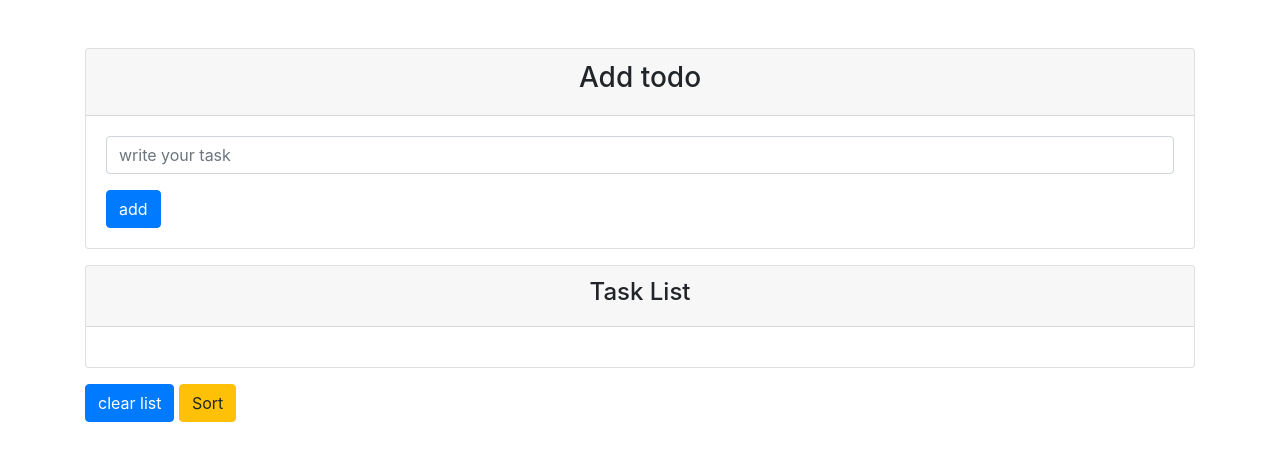
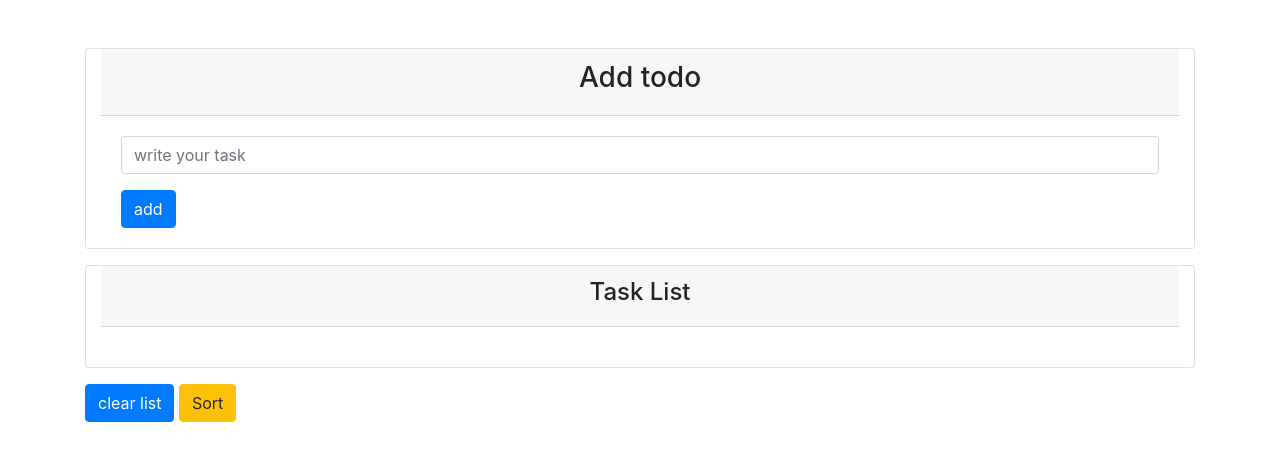
Before and after one commit to OlegPloshchynskiy/todo-list, a plain HTML site: page index.html in a window 1280 px wide. Drawn offline with nearby package versions, Linux system fonts and the light colour scheme.

Commit message:
Update index.html

```diff
--- a/index.html
+++ b/index.html
@@ -15,7 +15,7 @@
 <body>
     <section class="tasks-wrap mt-5">
         <div class="container">
-            <div class="card mb-3">
+            <div class="card col col-sm-12 mb-3">
                 <div class="card-header">
                     <h3 class="text-center">Add todo</h3>
                 </div>
@@ -39,7 +39,7 @@
             <!-- /.card -->
 
 
-            <div class="card mb-3">
+            <div class="card col col-sm-12 mb-3">
                 <div class="card-header text-center">
                     <h4>Task List</h4>
                 </div>
```
